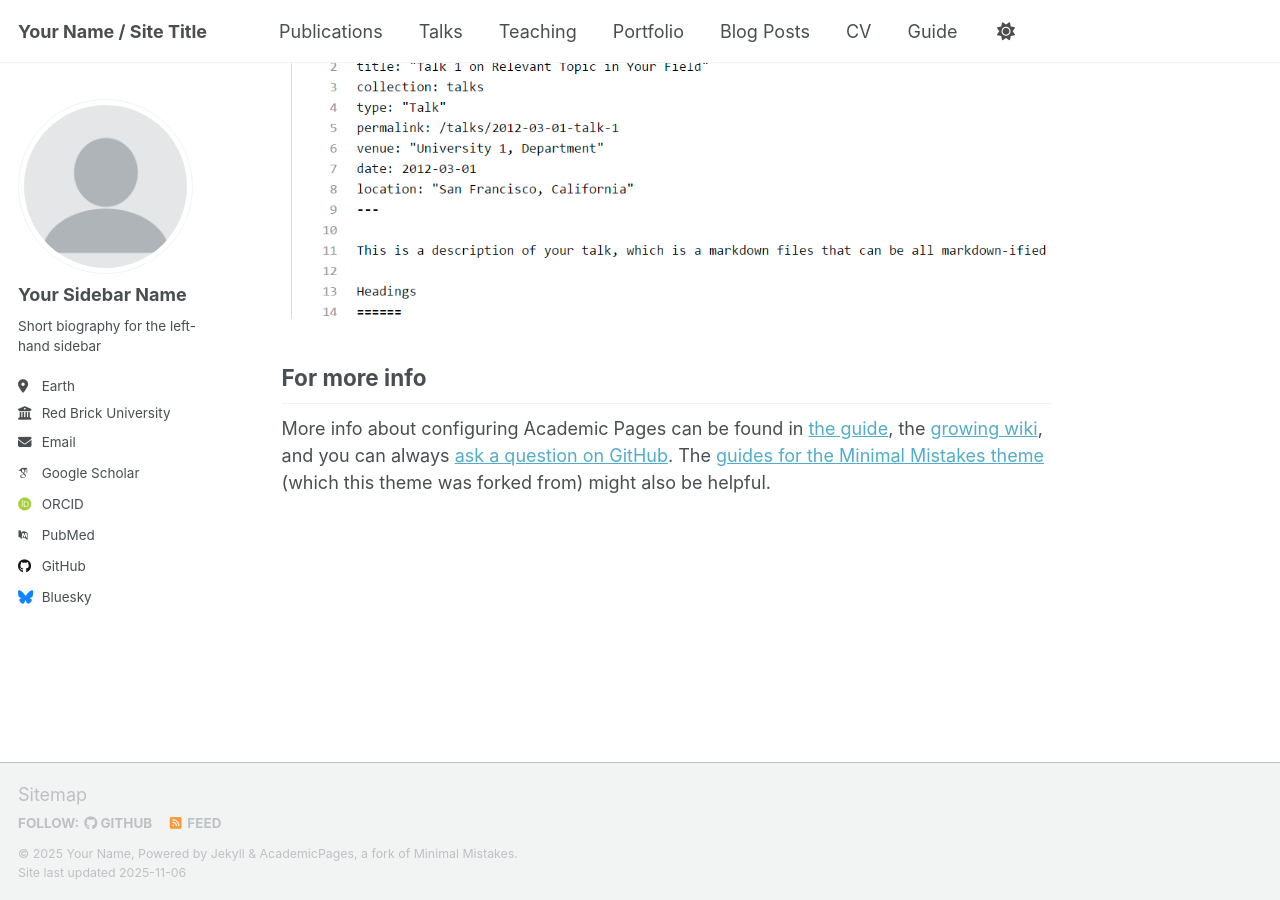
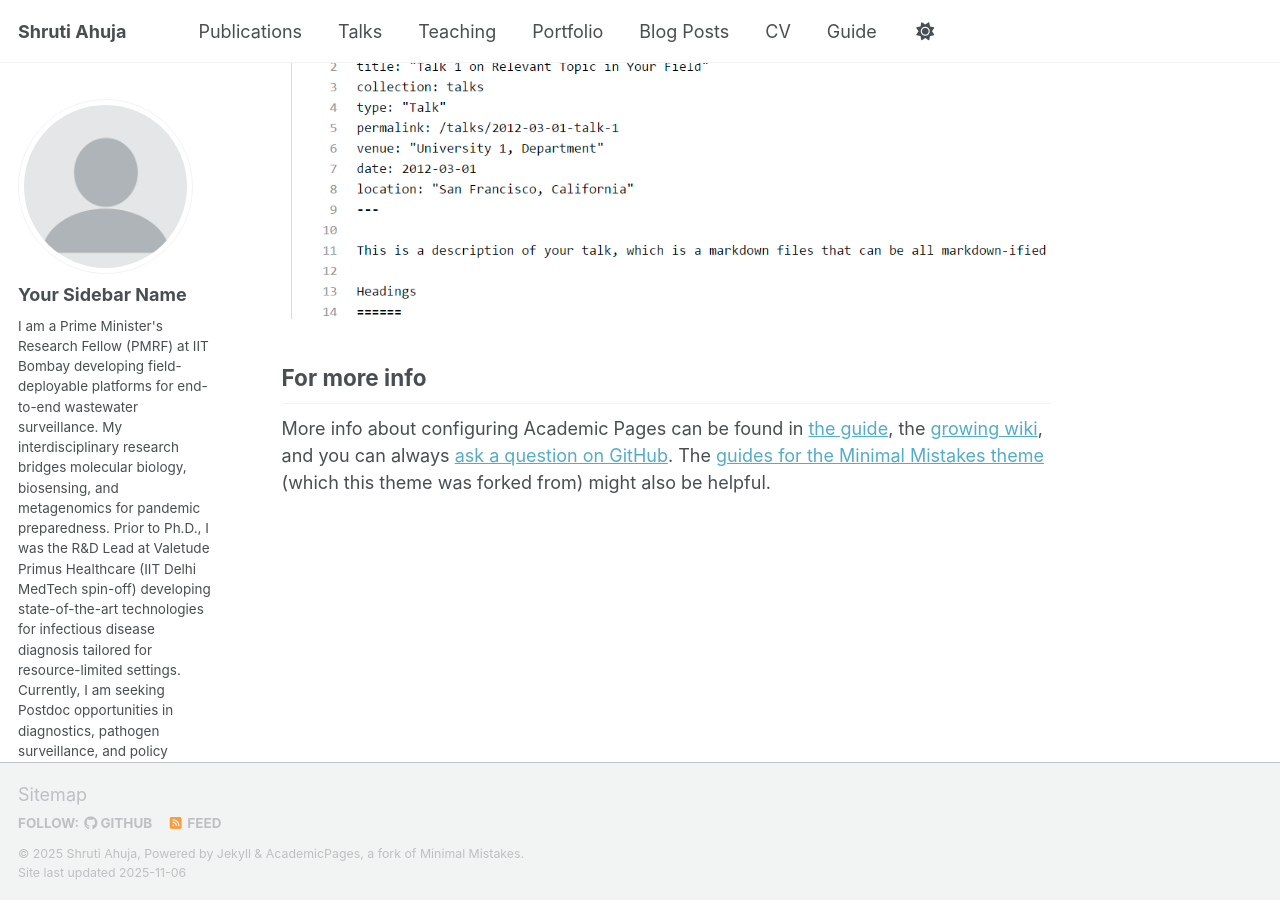
Before and after one commit to shrutiahuja/shrutiahuja.github.io, a Jekyll site: the page built from _pages/about.md, in a window 1280 px wide and 900 px high, scrolled down 2880 px. Built offline with Jekyll 4.4.1, drawn with Linux system fonts in a browser that asks for light colours; some web fonts are replaced; a script that is not in the unit is left out.

Commit message:
Update _config.yml

```diff
--- a/_config.yml
+++ b/_config.yml
@@ -9,10 +9,10 @@
 # Basic Site Settings
 locale                   : "en-US"
 site_theme               : "default" # Currently available options are "default", "air"
-title                    : "Your Name / Site Title"
+title                    : "Shruti Ahuja"
 title_separator          : "-"
-name                     : &name "Your Name"
-description              : &description "Your Name's academic portfolio"   # Update this with a general description of your site, this is the default if not overridden by a page
+name                     : &name "Shruti Ahuja"
+description              : &description "I am a Prime Minister's Research Fellow (PMRF) at IIT Bombay developing field-deployable platforms for end-to-end wastewater surveillance. My interdisciplinary research bridges molecular biology, biosensing, and metagenomics for pandemic preparedness. Prior to Ph.D., I was the R&D Lead at Valetude Primus Healthcare (IIT Delhi MedTech spin-off) developing state-of-the-art technologies for infectious disease diagnosis tailored for resource-limited settings. Currently, I am seeking Postdoc opportunities in diagnostics, pathogen surveillance, and policy decision making "   # Update this with a general description of your site, this is the default if not overridden by a page
 url                      : https://academicpages.github.io # The base hostname & protocol for your site e.g. "https://[your GitHub username].github.io",
                                                            # or if you already have some other page hosted on Github then use "https://[your GitHub username].github.io/[Your Repo Name]"
 baseurl                  : "" # the subpath of your site, e.g. "/blog"
@@ -26,22 +26,22 @@ author:
   avatar           : "profile.png"
   name             : "Your Sidebar Name"
   pronouns         : # example: "she/her"
-  bio              : "Short biography for the left-hand sidebar"
+  bio              : "I am a Prime Minister's Research Fellow (PMRF) at IIT Bombay developing field-deployable platforms for end-to-end wastewater surveillance. My interdisciplinary research bridges molecular biology, biosensing, and metagenomics for pandemic preparedness. Prior to Ph.D., I was the R&D Lead at Valetude Primus Healthcare (IIT Delhi MedTech spin-off) developing state-of-the-art technologies for infectious disease diagnosis tailored for resource-limited settings. Currently, I am seeking Postdoc opportunities in diagnostics, pathogen surveillance, and policy decision making"
   location         : "Earth"
   employer         : "Red Brick University"
   uri              : # URL
-  email            : "none@example.org"
+  email            : "shruti.ahuja@iitb.ac.in"
 
   # Academic websites
   academia         : # URL
   arxiv            : # URL - Update with the correct link to your profile
-  googlescholar    : "https://scholar.google.com/citations?user=PS_CX0AAAAAJ"
+  googlescholar    : "https://scholar.google.com/citations?user=CCIlOaUAAAAJ&hl=en"
   inspire-hep      : # URL
   impactstory      : # URL
-  orcid            : "https://orcid.org/yourorcidurl"
+  orcid            : "https://orcid.org/my-orcid?orcid=0000-0001-7424-7733"
   semantic         : # URL
   pubmed           : "https://www.ncbi.nlm.nih.gov/pubmed/?term=john+snow"
-  researchgate     : # URL
+  researchgate     : "https://www.researchgate.net/profile/Shruti-Ahuja-4?ev=hdr_xprf"
   scopus           : # URL
 
   # Repositories and software development
@@ -63,7 +63,7 @@ author:
   keybase          : # Username
   instagram        : # Username
   lastfm           : # Username
-  linkedin         : # Username
+  linkedin         : "www.linkedin.com/in/shruti-ahuja-57630a78"
   mastodon         : # URL
   medium           : # URL
   pinterest        : # Username
```
